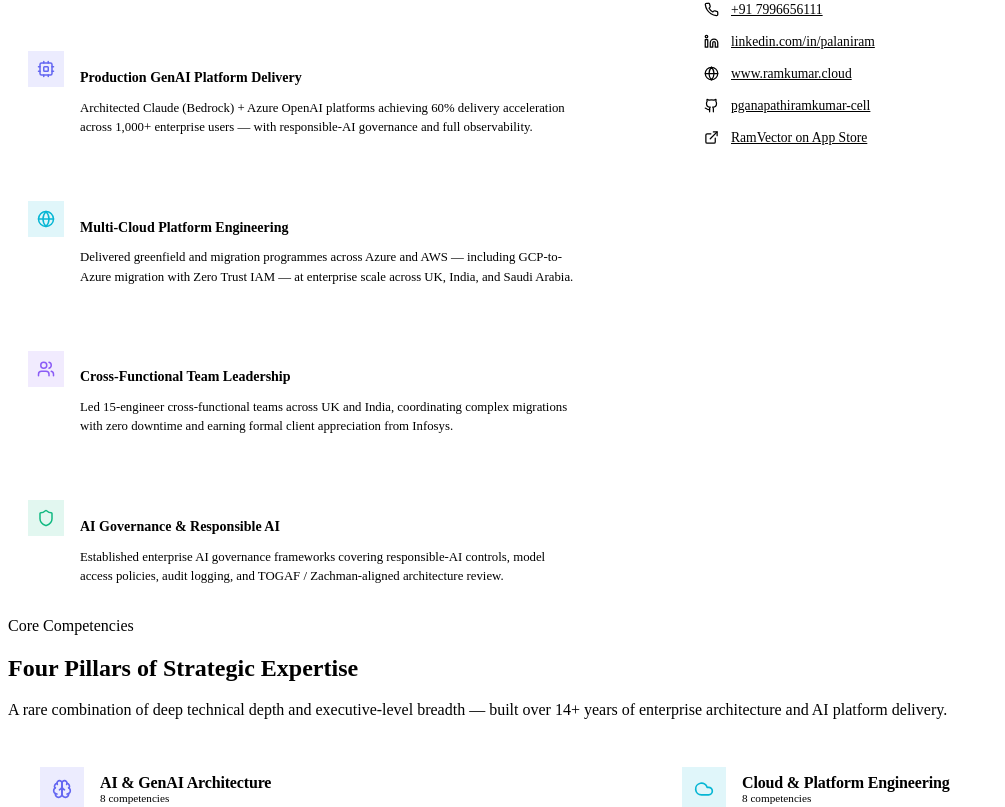
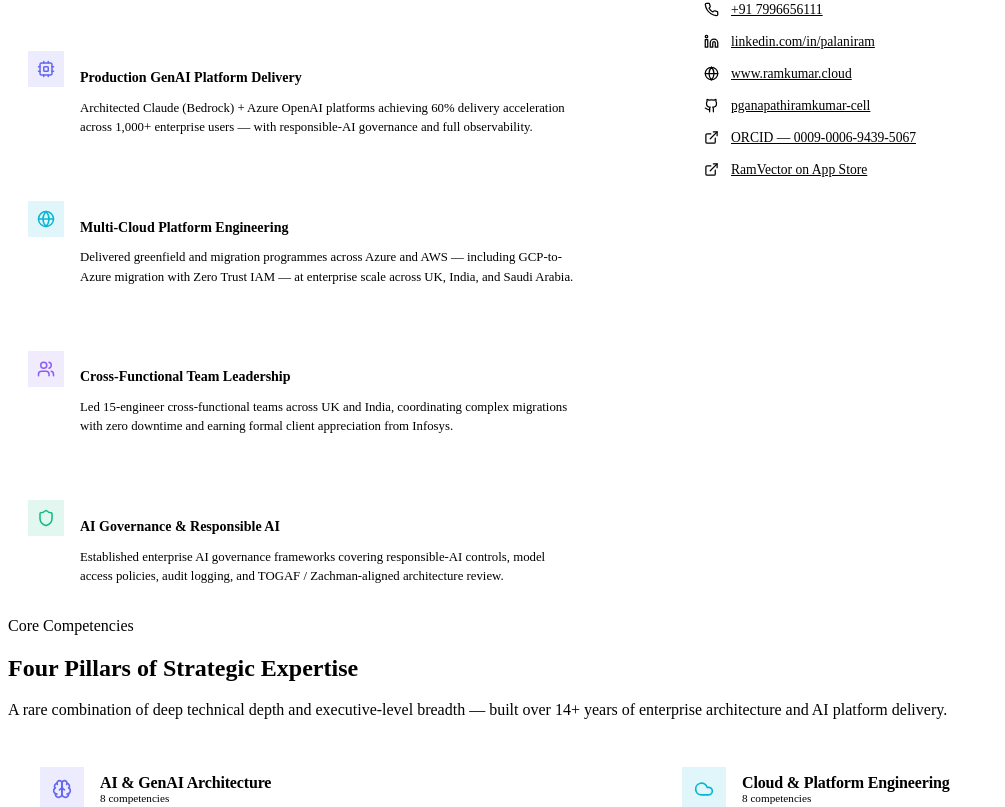
Before and after one commit to pganapathiramkumar-cell/RamVectorWeb, a React (Vite) app: page / in a window 1280 px wide. Shown: the part 1313-2120 px from the top of the page, without its empty margins (0-1005 px from the left). Built offline with nearby package versions, Linux system fonts and the light colour scheme; the HTML template or start-up script is replaced by a standard one.

Commit message:
feat: add ORCID link, Zenodo publication links for Vision and ECG projects

```diff
--- a/src/components/About.jsx
+++ b/src/components/About.jsx
@@ -45,10 +45,11 @@ const highlights = [
 const profile = [
   { icon: Mail,        label: 'pganapathiramkumar@gmail.com',   href: 'mailto:pganapathiramkumar@gmail.com' },
   { icon: Phone,       label: '+91 7996656111',                  href: 'tel:+917996656111' },
-  { icon: Linkedin,    label: 'linkedin.com/in/palaniram',       href: 'https://linkedin.com/in/palaniram',   external: true },
-  { icon: Globe,       label: 'www.ramkumar.cloud',              href: 'https://www.ramkumar.cloud',          external: true },
+  { icon: Linkedin,    label: 'linkedin.com/in/palaniram',       href: 'https://linkedin.com/in/palaniram',                      external: true },
+  { icon: Globe,       label: 'www.ramkumar.cloud',              href: 'https://www.ramkumar.cloud',                            external: true },
   { icon: Github,      label: 'pganapathiramkumar-cell',         href: 'https://github.com/pganapathiramkumar-cell/RamVectorWeb', external: true },
-  { icon: ExternalLink,label: 'RamVector on App Store',          href: 'https://apps.apple.com/in/app/ramvector/id6763949988', external: true },
+  { icon: ExternalLink,label: 'ORCID — 0009-0006-9439-5067',    href: 'https://orcid.org/0009-0006-9439-5067',                  external: true },
+  { icon: ExternalLink,label: 'RamVector on App Store',          href: 'https://apps.apple.com/in/app/ramvector/id6763949988',  external: true },
 ];
 
 export default function About() {
--- a/src/components/Contact.jsx
+++ b/src/components/Contact.jsx
@@ -42,6 +42,14 @@ const contactLinks = [
     label: 'GitHub',
     value: 'pganapathiramkumar-cell',
     href: 'https://github.com/pganapathiramkumar-cell/RamVectorWeb',
+  },
+  {
+    icon: ExternalLink,
+    iconBg: 'rgba(166,255,140,0.12)',
+    iconColor: '#a6d96a',
+    label: 'ORCID',
+    value: '0009-0006-9439-5067',
+    href: 'https://orcid.org/0009-0006-9439-5067',
   },
   {
     icon: ExternalLink,
--- a/src/components/Projects.jsx
+++ b/src/components/Projects.jsx
@@ -1,4 +1,4 @@
-import { Smartphone, ExternalLink, Github, Building2, Brain, Cloud, Zap } from 'lucide-react';
+import { Smartphone, ExternalLink, Github, Building2, Brain, Cloud, Zap, HeartPulse } from 'lucide-react';
 import { useScrollAnimation } from '../hooks/useScrollAnimation';
 import styles from '../styles/Projects.module.css';
 
@@ -35,8 +35,30 @@ const projects = [
       { value: '5–10m',  label: 'Dev Time (was 2wks)' },
     ],
     stack: ['Multi-modal LLM', 'Azure OpenAI', 'GPT-4V', 'React', 'Angular', 'Python', 'Zenodo', 'ORCID'],
-    links: [],
+    links: [
+      { label: 'Zenodo Publication', href: 'https://zenodo.org/records/19560631', primary: true, icon: 'ext' },
+      { label: 'ORCID Profile',      href: 'https://orcid.org/0009-0006-9439-5067', primary: false, icon: 'ext' },
+    ],
     featured: true,
+  },
+  {
+    icon: HeartPulse,
+    iconBg: 'rgba(239,68,68,0.12)',
+    iconColor: '#ef4444',
+    badges: [{ label: 'Peer Reviewed', cls: styles.badgeLive }, { label: 'Research', cls: styles.badgeCase }],
+    title: 'Automated ECG Classification System Using Deep Learning',
+    desc: 'Designed and implemented a deep learning system for automated ECG classification and cardiac abnormality detection. Applied CNN and hybrid deep learning architectures to classify multiple cardiac conditions from 12-lead ECG signals — peer-reviewed and published on Zenodo and indexed on ORCID.',
+    impact: [
+      { value: 'CNN',    label: 'Deep Learning Arch' },
+      { value: '12-lead', label: 'ECG Signal Analysis' },
+      { value: 'Pub.',   label: 'Zenodo & ORCID' },
+    ],
+    stack: ['Deep Learning', 'CNN', 'Python', 'TensorFlow / PyTorch', 'ECG Signal Processing', 'Cardiac AI', 'Zenodo', 'ORCID'],
+    links: [
+      { label: 'Zenodo Publication', href: 'https://zenodo.org/records/19560252', primary: true, icon: 'ext' },
+      { label: 'ORCID Profile',      href: 'https://orcid.org/0009-0006-9439-5067', primary: false, icon: 'ext' },
+    ],
+    featured: false,
   },
   {
     icon: Brain,
@@ -132,7 +154,7 @@ export default function Projects() {
                       rel="noopener noreferrer"
                       className={`${styles.actionBtn} ${l.primary ? styles.actionBtnPrimary : styles.actionBtnGhost}`}
                     >
-                      {l.label === 'App Store' ? <ExternalLink size={14} /> : <Github size={14} />}
+                      {l.label === 'GitHub' ? <Github size={14} /> : <ExternalLink size={14} />}
                       {l.label}
                     </a>
                   ))}
```
